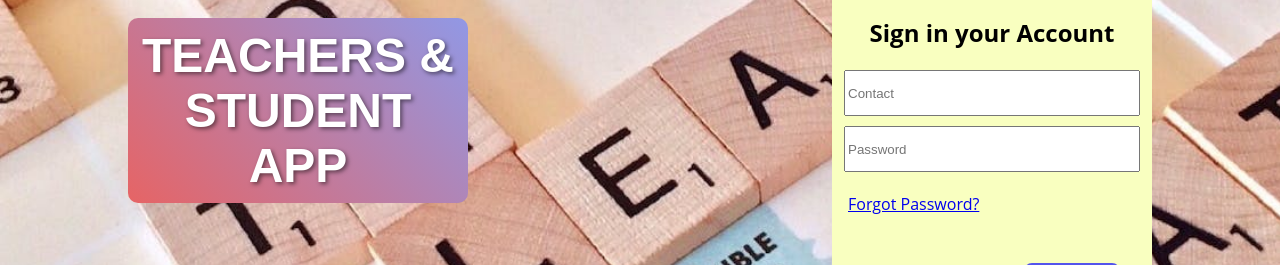
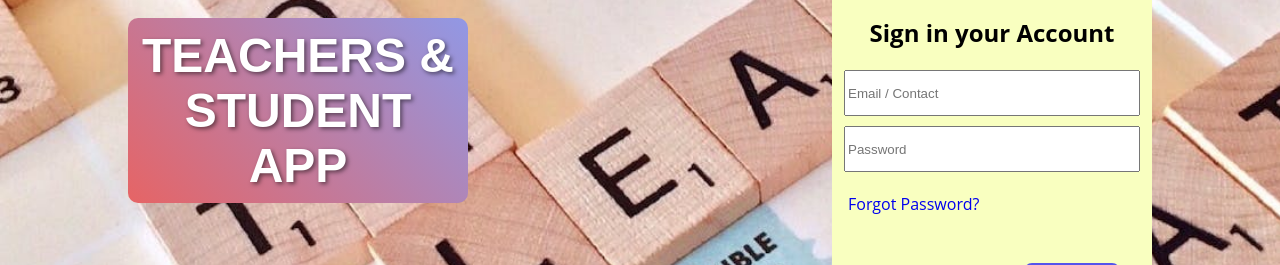
Before and after one commit to ugramraju/StudyApplication, a React (Create React App) app in the folder frontend/: page / in a window 1280 px wide. Shown: the part 294-559 px from the top of the page. Built offline with nearby package versions, Linux system fonts and the light colour scheme.

Commit message:
login email

```diff
--- a/frontend/src/components/Home/Home.css
+++ b/frontend/src/components/Home/Home.css
@@ -96,6 +96,9 @@ button {
   text-align: left;
   padding-left: 5%;
 }
+a{
+  text-decoration: none;
+}
 /* Responsive Styles */
 
 /* Responsive Styles */
--- a/frontend/src/components/user/userLogin.jsx
+++ b/frontend/src/components/user/userLogin.jsx
@@ -46,7 +46,7 @@ const UserLogin = () => {
         id="name"
           type="text"
           name="name"
-          placeholder="Contact/Email"
+          placeholder="Email / Contact"
           value={data.contact || data.email || ""}
           onChange={(e) => {
             const value = e.target.value;
--- a/frontend/src/components/vender/venderLogin.jsx
+++ b/frontend/src/components/vender/venderLogin.jsx
@@ -44,7 +44,7 @@ const VenderLogin = () => {
       <form id="form">
         <input
           type="text"
-          placeholder="Contact"
+          placeholder="Email / Contact"
           value={data.contact || data.email || ""}
           onChange={(e) => {
             const value = e.target.value;
```
